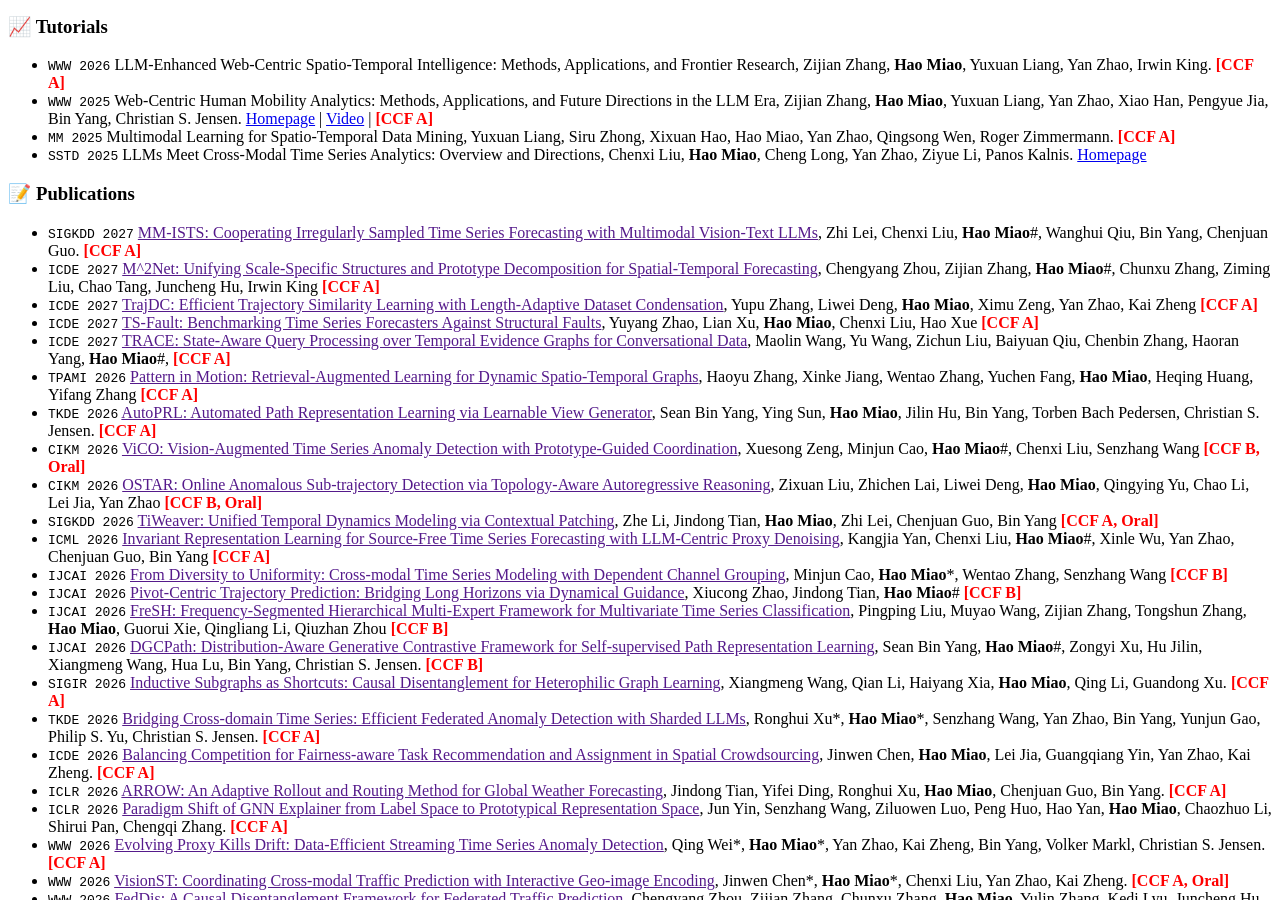
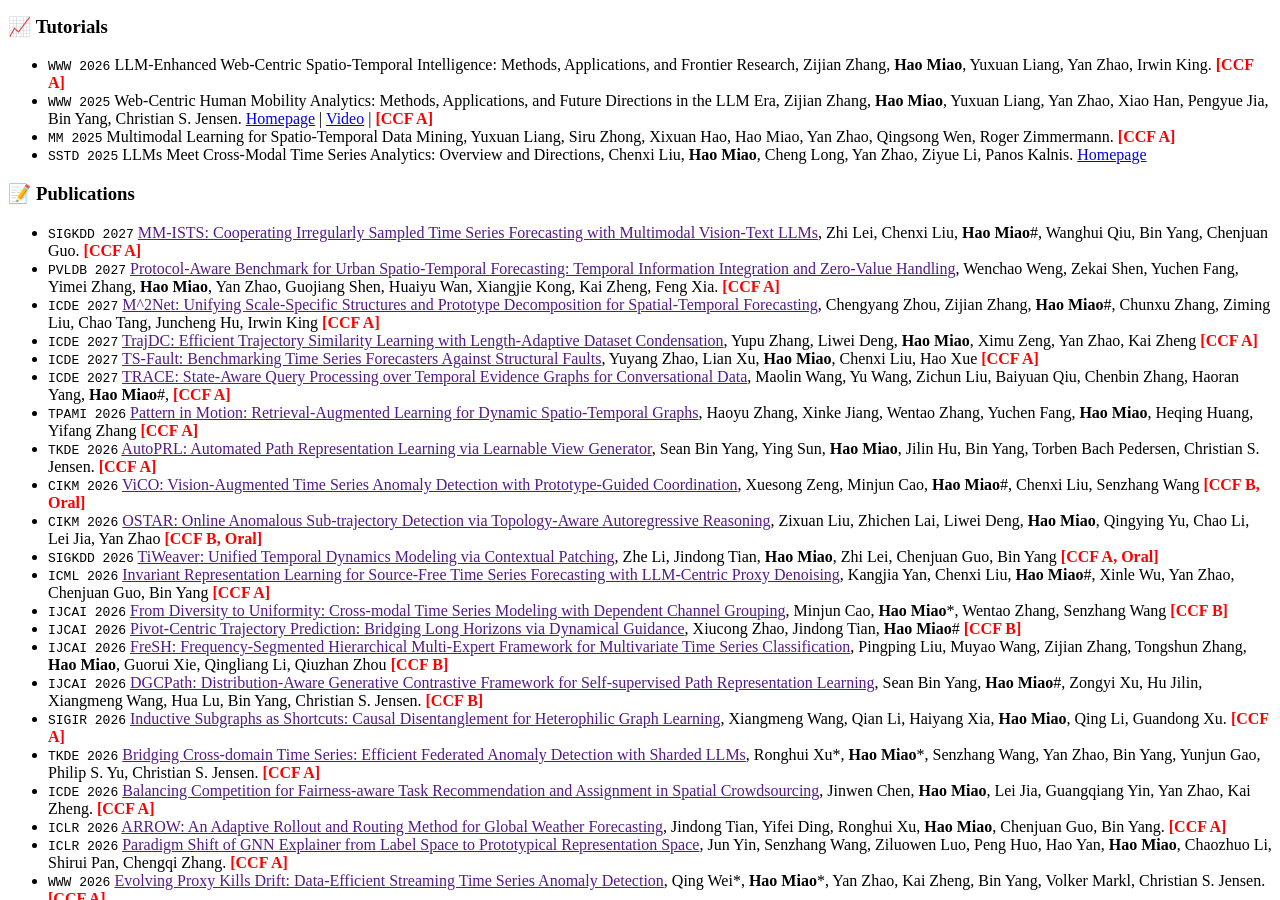
Before and after one commit to MiaoHaoSunny/MiaoHaoSunny.github.io, a Jekyll site: the page built from _pages/includes/pub.md, in a window 1280 px wide and 900 px high, scrolled down 482 px. Built offline with Jekyll 4.4.1, drawn with Linux system fonts in a browser that asks for light colours; our own code applies the rules of GitHub Pages for plain Markdown files.

Commit message:
Update pub.md

```diff
--- a/_pages/includes/pub.md
+++ b/_pages/includes/pub.md
@@ -9,6 +9,7 @@
 
 # 📝 Publications
 - ``SIGKDD 2027`` [MM-ISTS: Cooperating Irregularly Sampled Time Series Forecasting with Multimodal Vision-Text LLMs](), Zhi Lei, Chenxi Liu, **Hao Miao**\#, Wanghui Qiu, Bin Yang, Chenjuan Guo. <b><font color="red">[CCF A]</font></b>
+- ``PVLDB 2027`` [Protocol-Aware Benchmark for Urban Spatio-Temporal Forecasting: Temporal Information Integration and Zero-Value Handling](), Wenchao Weng, Zekai Shen, Yuchen Fang, Yimei Zhang, **Hao Miao**, Yan Zhao, Guojiang Shen, Huaiyu Wan, Xiangjie Kong, Kai Zheng, Feng Xia. <b><font color="red">[CCF A]</font></b>
 - ``ICDE 2027`` [M^2Net: Unifying Scale-Specific Structures and Prototype Decomposition for Spatial-Temporal Forecasting](), Chengyang Zhou, Zijian Zhang, **Hao Miao**\#, Chunxu Zhang, Ziming Liu, Chao Tang, Juncheng Hu, Irwin King <b><font color="red">[CCF A]</font></b>
 - ``ICDE 2027`` [TrajDC: Efficient Trajectory Similarity Learning with Length-Adaptive Dataset Condensation](), Yupu Zhang, Liwei Deng, **Hao Miao**, Ximu Zeng, Yan Zhao, Kai Zheng <b><font color="red">[CCF A]</font></b>
 - ``ICDE 2027`` [TS-Fault: Benchmarking Time Series Forecasters Against Structural Faults](), Yuyang Zhao, Lian Xu, **Hao Miao**, Chenxi Liu, Hao Xue <b><font color="red">[CCF A]</font></b>
```
